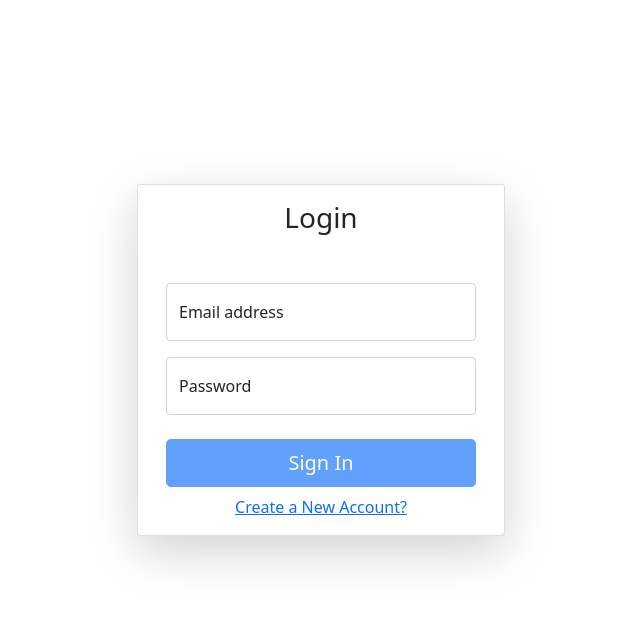
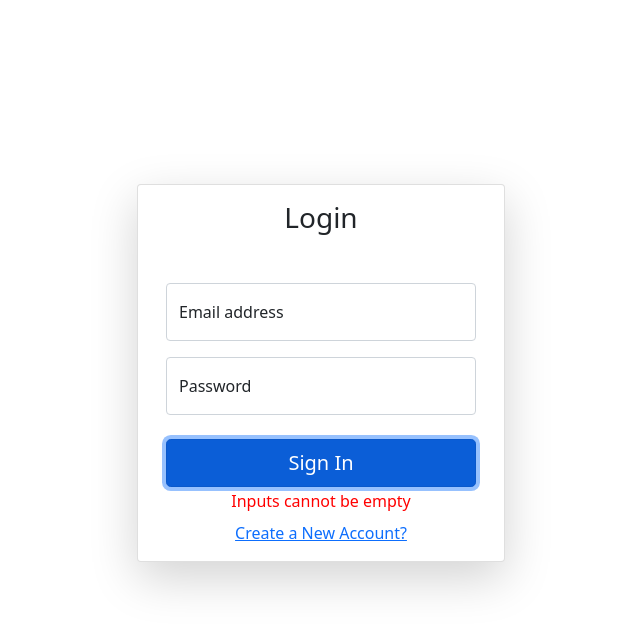
Before and after one commit to TanishkM/Buget-Tracker_web, a React (Create React App) app: page /login in a window 1280 px wide. Both pictures are taken after a click on the button "Sign In". Shown: the top 630 px of the page, without its empty margins (319-959 px from the left). Built offline with nearby package versions, Linux system fonts and the light colour scheme; no server answers.

Commit message:
Show errors in login and sign up page

```diff
--- a/src/components/Login.js
+++ b/src/components/Login.js
@@ -6,6 +6,8 @@ import cntx from '../context/cntx'
 const Login = () => {
     const navigate=useNavigate()
     const [loading,setLoading]=useState(false)
+    const [error, setError] = useState(false)
+    const [errorMessage, setErrorMessage] = useState("")
     const a=useContext(cntx)
     const emailRef = useRef()
     const passRef = useRef()
@@ -16,17 +18,25 @@ const Login = () => {
     })
 
     const handleLogin=async()=>{
+        if(emailRef.current.value.trim() === "" || passRef.current.value.trim() === "") {
+            setError(true)
+            setErrorMessage("Inputs cannot be empty")
+        } else if (passRef.current.value.trim().length < 8) {
+            setError(true)
+            setErrorMessage("Password must be atleast 8 characters long")
+        } else {
+            setError(false)
             try
             {
                 setLoading(true)
                 await a.login(emailRef.current.value,passRef.current.value)
                 navigate('/')
             }
-
             catch(err){
                 alert(err.message)
             }
             setLoading(false)
+        }
     }
     return (
         <animated.div style={style1}>
@@ -43,6 +53,11 @@ const Login = () => {
                             <label htmlFor="floatingPassword">Password</label>
                         </div>
                         <button disabled={loading} onClick={handleLogin} className="btn btn-primary d-block w-100 mt-4 btn-lg" type="button">Sign In</button>
+                        {error &&
+                            <div style={{display: 'flex', alignItems: 'center', justifyContent: 'center', color: 'red', marginTop: 2}}>
+                                <text>{errorMessage}</text>
+                            </div>
+                        }
                         <Link className="link-primary text-center d-block mt-2" to="/sign_up">Create a New Account?</Link>
                     </div>
                 </div>
--- a/src/components/SignUp.js
+++ b/src/components/SignUp.js
@@ -3,9 +3,12 @@ import {Link,useNavigate} from 'react-router-dom'
 import { useSpring,animated } from 'react-spring'
 import { useContext,useRef } from 'react'
 import cntx from '../context/cntx'
+
 const SignUp = () => {
     const navigate=useNavigate()
     const [loading,setLoading]=useState(false)
+    const [error, setError] = useState(false)
+    const [errorMessage, setErrorMessage] = useState("")
     const a=useContext(cntx)
     const emailRef = useRef()
     const passRef = useRef()
@@ -16,6 +19,14 @@ const SignUp = () => {
     })
 
     const handleSignUp=async()=>{
+        if(emailRef.current.value.trim() === "" || passRef.current.value.trim() === "") {
+            setError(true)
+            setErrorMessage("Inputs cannot be empty")
+        } else if (passRef.current.value.trim().length < 8) {
+            setError(true)
+            setErrorMessage("Password must be atleast 8 characters long")
+        } else {
+            setError(false)
             try
             {
                 setLoading(true)
@@ -26,6 +37,8 @@ const SignUp = () => {
                 alert(err.message)
             }
             setLoading(false)
+        }
+
     }
     return (
         <animated.div style={style1}>
@@ -42,6 +55,11 @@ const SignUp = () => {
                             <label htmlFor="floatingPassword">Password</label>
                     </div>
                     <button disabled={loading} onClick={handleSignUp} className="btn btn-primary d-block w-100 mt-4 btn-lg" type="button">Register</button>
+                    {error &&
+                        <div style={{display: 'flex', alignItems: 'center', justifyContent: 'center', color: 'red', marginTop: 2}}>
+                            <text>{errorMessage}</text>
+                        </div>
+                    }
                     <Link className="link-primary text-center d-block mt-2" to="/login">Already Have an Account?</Link>
                 </div>
             </div>
```
Lines whose indentation alone changed are shown as unchanged.
